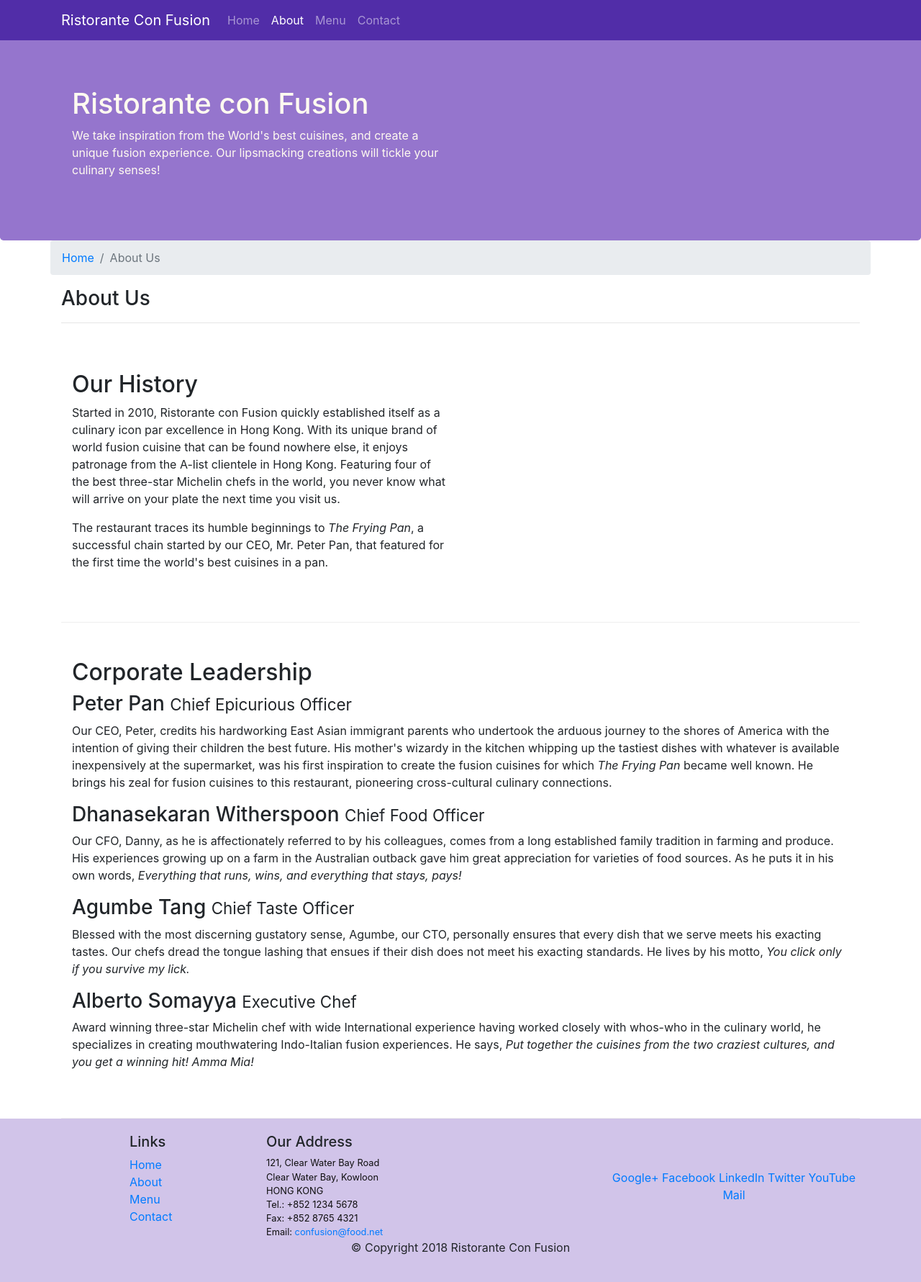
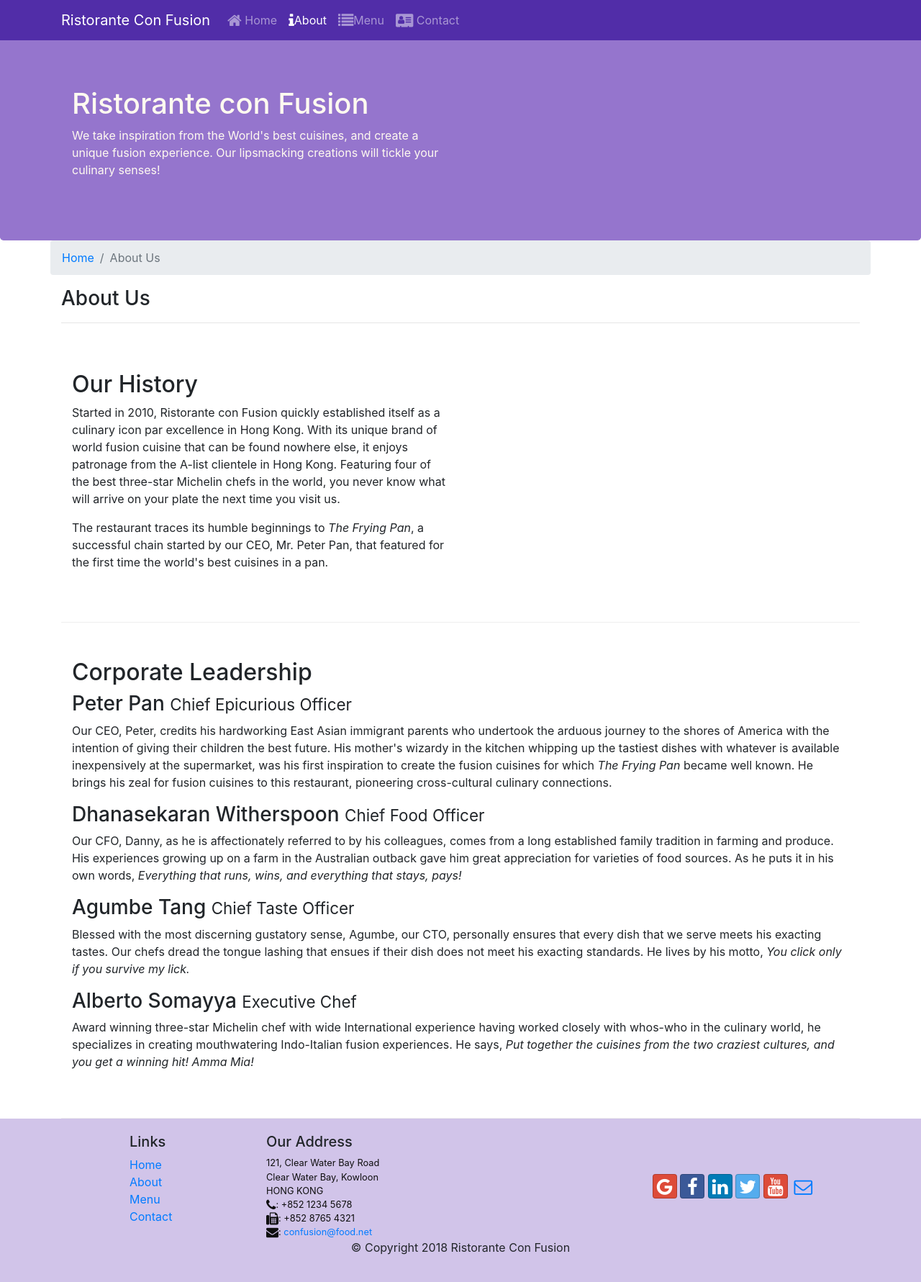
Before and after one commit to AbhilashAcharya599/git-test, a website: page aboutus.html in a window 1280 px wide. Shown: the whole page at 72% size. Drawn offline with nearby package versions, Linux system fonts and the light colour scheme.

Commit message:
Icon fonts

```diff
--- a/aboutus.html
+++ b/aboutus.html
@@ -9,6 +9,10 @@
 
      <!-- Bootstrap CSS -->
      <link rel="stylesheet" href="node_modules/bootstrap/dist/css/bootstrap.min.css">
+
+     <!-- font awesome & bootstrap social css -->
+    <link rel="stylesheet" href="node_modules/font-awesome/css/font-awesome.min.css">
+    <link rel="stylesheet" href="node_modules/bootstrap-social/bootstrap-social.css">
 
      <!-- Custom css -->
      <link rel="stylesheet" href="CSS/styles.css">
@@ -26,12 +30,13 @@
             </button>
            <a class="navbar-brand" href="./index.html">Ristorante Con Fusion</a>
            <div class="collapse navbar-collapse" id="Navbar">
-                <ul class="navbar-nav mr-auto">
-                    <li class="nav-item "><a class="nav-link" href="./index.html">Home</a></li>
-                    <li class="nav-item active"><a class="nav-link" href="#">About</a></li>
-                    <li class="nav-item"><a class="nav-link" href="#">Menu</a></li>
-                    <li class="nav-item"><a class="nav-link" href="#">Contact</a></li>
-                </ul>
+
+            <ul class="navbar-nav mr-auto">
+                <li class="nav-item"><a class="nav-link" href="./index.html"> <span class="fa fa-home fa-lg"></span> Home</a></li>
+                <li class="nav-item active"><a class="nav-link" href="#"> <span class="fa fa-info fa-lg"></span>About</a></li>
+                <li class="nav-item"><a class="nav-link" href="#"> <span class="fa fa-list fa-lg"> </span>Menu</a></li>
+                <li class="nav-item"><a class="nav-link" href="#"> <span class="fa fa-address-card fa-lg"></span> Contact</a></li>
+            </ul>
            </div>
         </div>
     </nav>
@@ -106,19 +111,20 @@
 		              121, Clear Water Bay Road<br>
 		              Clear Water Bay, Kowloon<br>
 		              HONG KONG<br>
-		              Tel.: +852 1234 5678<br>
-		              Fax: +852 8765 4321<br>
-		              Email: <a href="mailto:confusion@food.net">confusion@food.net</a>
+		              <i class="fa fa-phone fa-lg"></i>: +852 1234 5678<br>
+                      <i class="fa fa-fax fa-lg"></i>: +852 8765 4321<br>
+                      <i class="fa fa-envelope fa-lg"></i>:
+                      <a href="mailto:confusion@food.net">confusion@food.net</a>
 		           </address>
                 </div>
                 <div class="col-12 col-sm-4 align-self-center">
                     <div class="text-center">
-                        <a href="http://google.com/+">Google+</a>
-                        <a href="http://www.facebook.com/profile.php?id=">Facebook</a>
-                        <a href="http://www.linkedin.com/in/">LinkedIn</a>
-                        <a href="http://twitter.com/">Twitter</a>
-                        <a href="http://youtube.com/">YouTube</a>
-                        <a href="mailto:">Mail</a>
+                        <a class="btn btn-social-icon btn-google" href="http://google.com"><i class="fa fa-google"></i></a>
+                        <a class="btn btn-social-icon btn-facebook" href="http://www.facebook.com/profile.php?id="><i class="fa fa-facebook"></i></a>
+                        <a class="btn btn-social-icon btn-linkedin" href="http://www.linkedin.com/in/"><i class="fa fa-linkedin"></i></a>
+                        <a class="btn btn-social-icon btn-twitter" href="http://twitter.com/"><i class="fa fa-twitter"></i></a>
+                        <a class="btn btn-social-icon btn-google" href="http://youtube.com/"><i class="fa fa-youtube"></i></a>
+                        <a class="btn btn-social-icon" href="mailto:"><i class="fa fa-envelope-o"></i></a>
                     </div>
                 </div>
            </div>
--- a/package.json
+++ b/package.json
@@ -15,6 +15,8 @@
   },
   "dependencies": {
     "bootstrap": "^4.0.0",
+    "bootstrap-social": "^5.1.1",
+    "font-awesome": "^4.7.0",
     "jquery": "^3.3.1",
     "popper.js": "^1.12.9"
   }
```
Also changed, not shown: index.html (+18 -13 lines), 1 other file.
